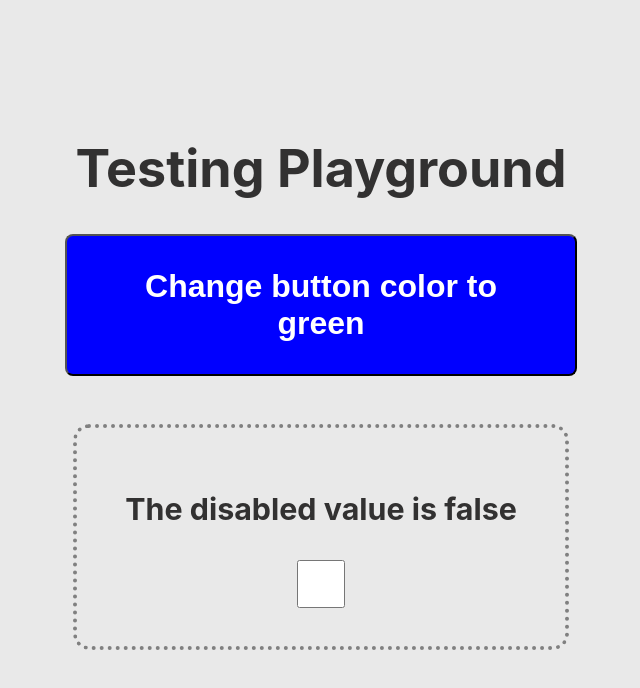
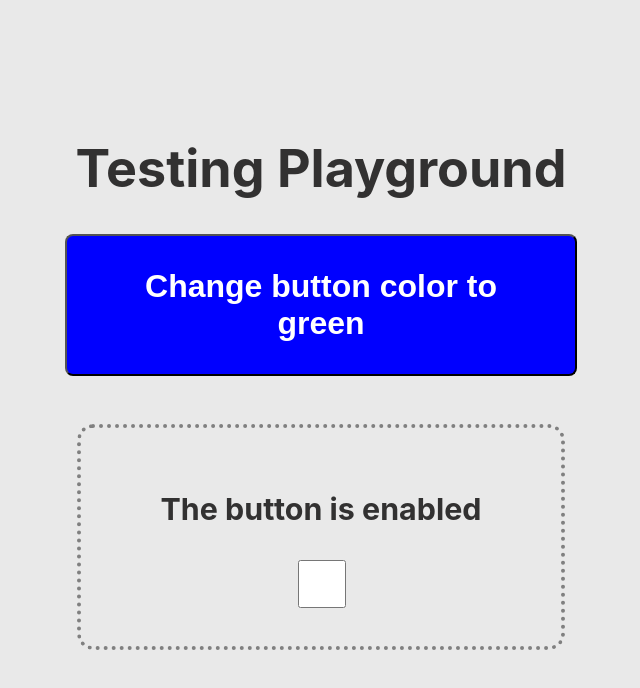
Before and after one commit to sfanetti/test-playground, a React (Create React App) app: page / in a window 1280 px wide. Shown: the top 688 px of the page, without its empty margins (319-959 px from the left). Built offline with nearby package versions, Linux system fonts and the light colour scheme.

Commit message:
addiitonal updates

```diff
--- a/src/App.js
+++ b/src/App.js
@@ -9,8 +9,7 @@ function getOppositeColor (color) {
 function App() {
   const [buttonColor, setButtonColor] = useState('blue');
   const [isDisabled, setIsDisabled] = useState(false);
-  function changeButtonColor(e) {
-    e.preventDefault();
+  function changeButtonColor() {
     const newColor = getOppositeColor(buttonColor)
     setButtonColor(newColor);
   }
--- a/src/components/CheckBlock.jsx
+++ b/src/components/CheckBlock.jsx
@@ -10,7 +10,7 @@ export default function CheckBlock({ setIsDisabled, isDisabled }) {
                 borderRadius: '1rem',
                 minWidth: '30vw'
             }}>
-                <h3>The disabled value is {isDisabled ? 'true' : 'false'}</h3>
+                <h3>The button is {isDisabled ? 'disabled' : 'enabled'}</h3>
                 <input
                  style={{
                     width: '3rem',
```
